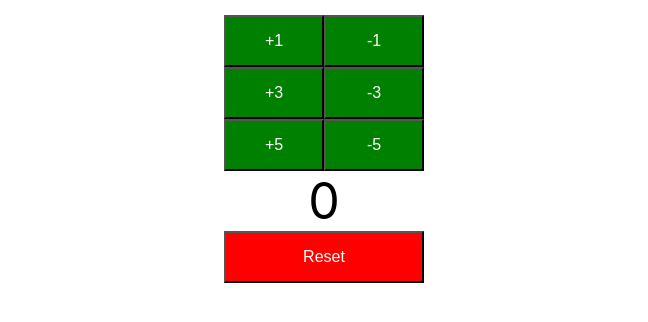
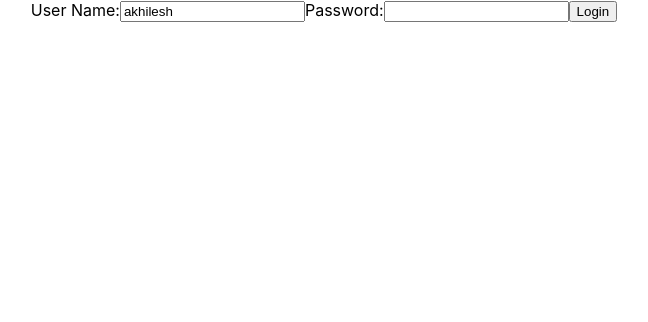
Before and after one commit to akhi0gupta007/sts-workspace, a React (Create React App) app in the folder todo-app/: page / in a window 1280 px wide. Shown: the top 322 px of the page, without its empty margins (316-964 px from the left). Built offline with nearby package versions, Linux system fonts and the light colour scheme.

Commit message:
Basic Todo App and form field handler

```diff
--- a/todo-app/src/App.js
+++ b/todo-app/src/App.js
@@ -1,7 +1,8 @@
 import React,{Component} from 'react';
 import TestComponent ,{TestComponent2} from './components/learning-examples/TestComponent'
 import TestComponent3 from './components/learning-examples/TestComponent3'
-import Counter from './components/counter/Counter'
+//import Counter from './components/counter/Counter'
+import TodoApp from './components/todo/TodoApp'
 //Remember : Non-default classes from module requires curly braces
 import './App.css';
 
@@ -13,7 +14,8 @@ class App extends Component {
   render() {
     return (
       <div className="App">
-      <Counter></Counter>
+     {/*  <Counter></Counter> */}
+     <TodoApp/>
       </div>
     );
   }
--- /dev/null
+++ b/todo-app/src/components/todo/TodoApp.jsx
@@ -0,0 +1,63 @@
+import React, { Component } from 'react'
+
+class TodoApp extends Component {
+
+    render() {
+        return (
+            <div className="TodoApp">
+                <LoginComponent />
+            </div>
+        )
+    }
+}
+
+
+class LoginComponent extends Component {
+
+    constructor(props) {
+        super(props)
+        this.state = {
+            username: 'akhilesh',
+            password: ''
+        }
+
+        this.handleUserNameChange = this.handleUserNameChange.bind(this);
+        this.handlePasswordChange = this.handlePasswordChange.bind(this);
+    }
+
+    handleUserNameChange(event) {
+        console.log(event.target.value);
+        this.setState({
+            username: event.target.value
+        });
+    }
+
+
+    handlePasswordChange(event) {
+        console.log(event.target.value);
+        this.setState({
+            password: event.target.value
+        });
+    }
+
+    handleChange(event) {
+        console.log(event.target.value);
+        this.setState({
+            username: event.target.value
+        });
+    }
+
+    render() {
+        return (
+            <div>
+                {/* Username and password are controlled values */}
+                User Name:<input type="text" name="username" value={this.state.username} onChange={this.handleUserNameChange} />
+                Password:<input type="password" name="password" value={this.state.password} onChange={this.handlePasswordChange} />
+                <button>Login</button>
+            </div>
+
+        )
+    }
+}
+
+export default TodoApp;
```
